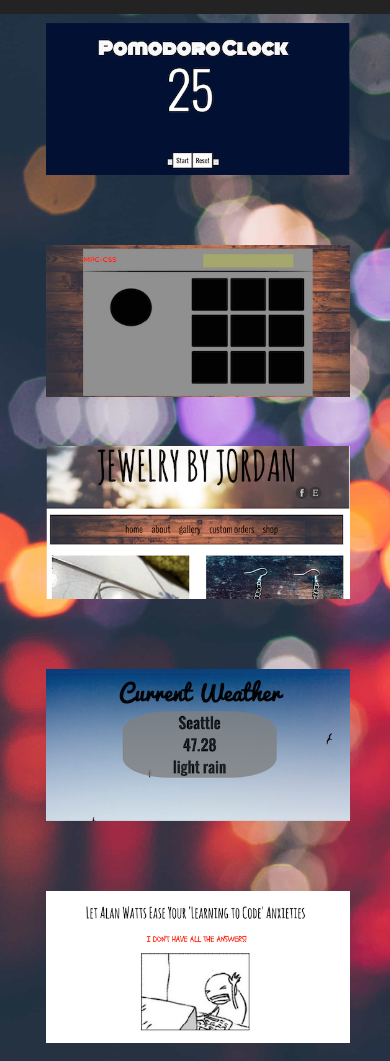
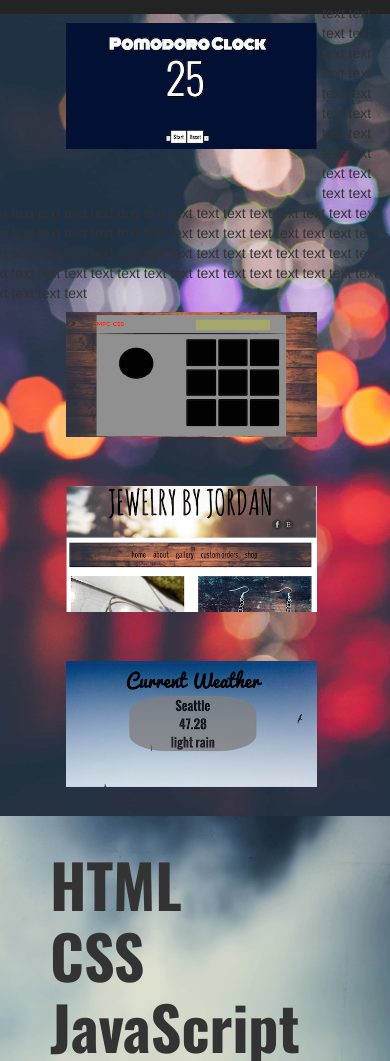
Before and after one commit to pacalabre/portfolio, a plain HTML site: page index.html in a window 390 px wide. Shown: the part 2006-3067 px from the top of the page. Drawn offline with nearby package versions, Linux system fonts and the light colour scheme.

Commit message:
making changes and updates for GA course, made images into single rows and adjusting styling to keep photos centered

```diff
--- a/css/module-b.css
+++ b/css/module-b.css
@@ -70,7 +70,7 @@
   background-image: url("../Portfolio Photos/citylights1.jpg"); }
 
 .main-projects-links {
-  padding: 0px 0px 40px 0px;
+  padding: 0px 0px 40px 13%;
   margin: 20px 5px 10px 6.25%; }
 
 /* Skills Page */
@@ -126,7 +126,11 @@
 @media only screen and (max-width: 950px) {
   .section-header {
     margin-top: 12em;
-    margin-left: 30%; }
+    margin-left: 30%;
+  }
+  .main-projects-links {
+    margin-left: 7%;
+  }
 
   .headshot {
     margin-left: 4em;
@@ -141,8 +145,8 @@
   .skills-ul-li {
     font-size: 100px; } }
 @media only screen and (max-width: 767px) {
-  .main-projects-links {
-    margin-left: 15%; } }
+  /*.main-projects-links {
+    margin-left: 15%; }*/ }
 @media only screen and (max-width: 578px) {
   .section-header {
     margin-left: 20%; }
--- a/index.html
+++ b/index.html
@@ -82,13 +82,17 @@
       <section id="projects" class="projects container-fluid">
         <h3 class="main-section-projects">Projects</h3>
         <section class="row">
-          <a href="http://codepen.io/pacalabre/full/yYPPBm/" target="_blank"><img class="main-projects-links col-xs-9 col-sm-5 col-md-5 col-lg-5" src="Portfolio Photos/pomodoro_screenshot.PNG" border="0" alt=" photo text.png" /></a>
-          <a href="http://codepen.io/pacalabre/full/yYRqmb/" target="_blank"><img class="main-projects-links col-xs-9 col-sm-5 col-md-5 col-lg-5" src="Portfolio Photos/mpc.PNG" border="0" alt=" photo text.png" /></a>
+          <a href="http://codepen.io/pacalabre/full/yYPPBm/" target="_blank"><img class="main-projects-links col-xs-9 .col-xs-offset-3 col-sm-9 .col-sm-offset-3 col-md-9 .col-md-offset-3 col-lg-9 .col-lg-offset-3" src="Portfolio Photos/pomodoro_screenshot.PNG" border="0" alt=" photo text.png" /></a>
+          <p> text text text text text text text text text text text text text text text text text text text text text text text text text text text text text text text text text text text text text text text text text text text text text text text text text text text text text text text text text text text text text text text text text text text text text text text text text text text text text text text text text text text text</p>
         </section>
         <section class="row">
-          <a href="http://www.livingnaturaljewelry.com/" target="_blank"><img class="main-projects-links col-xs-9 col-sm-3 col-md-3 col-lg-3 " src="Portfolio Photos/jbj.PNG" border="0" alt=" photo text.png" /></a>
-          <a href="http://codepen.io/pacalabre/full/RWopBd/" target="_blank"><img class="main-projects-links col-xs-9 col-sm-3 col-md-3 col-lg-3" src="Portfolio Photos/currentweather.PNG" border="0" alt=" photo text.png" /></a>
-          <a href="http://codepen.io/pacalabre/full/xwVYWV/" target="_blank"><img class="main-projects-links col-xs-9 col-sm-3 col-md-3 col-lg-3" src="Portfolio Photos/watts_2.PNG" border="0" alt=" photo text.png" /></a>
+          <a href="http://codepen.io/pacalabre/full/yYRqmb/" target="_blank"><img class=" main-projects-links col-xs-9 .col-xs-offset-3 col-sm-9 .col-sm-offset-3 col-md-9 .col-md-offset-3 col-lg-9 .col-lg-offset-3" src="Portfolio Photos/mpc.PNG" border="0" alt=" photo text.png" /></a>
+        </section>
+        <section class="row">
+          <a href="http://www.livingnaturaljewelry.com/" target="_blank"><img class="main-projects-links col-xs-9 .col-xs-offset-3 col-sm-9 .col-sm-offset-3 col-md-9 .col-md-offset-3 col-lg-9 .col-lg-offset-3" src="Portfolio Photos/jbj.PNG" border="0" alt=" photo text.png" /></a>
+        </section >
+        <section class = "row">
+          <a href="http://codepen.io/pacalabre/full/RWopBd/" target="_blank"><img class="main-projects-links col-xs-9 .col-xs-offset-3 col-sm-9 .col-sm-offset-3 col-md-9 .col-md-offset-3 col-lg-9 .col-lg-offset-3" src="Portfolio Photos/currentweather.PNG" border="0" alt=" photo text.png" /></a>
         </section>
       </section>
       <!--Skills Section-->
```
